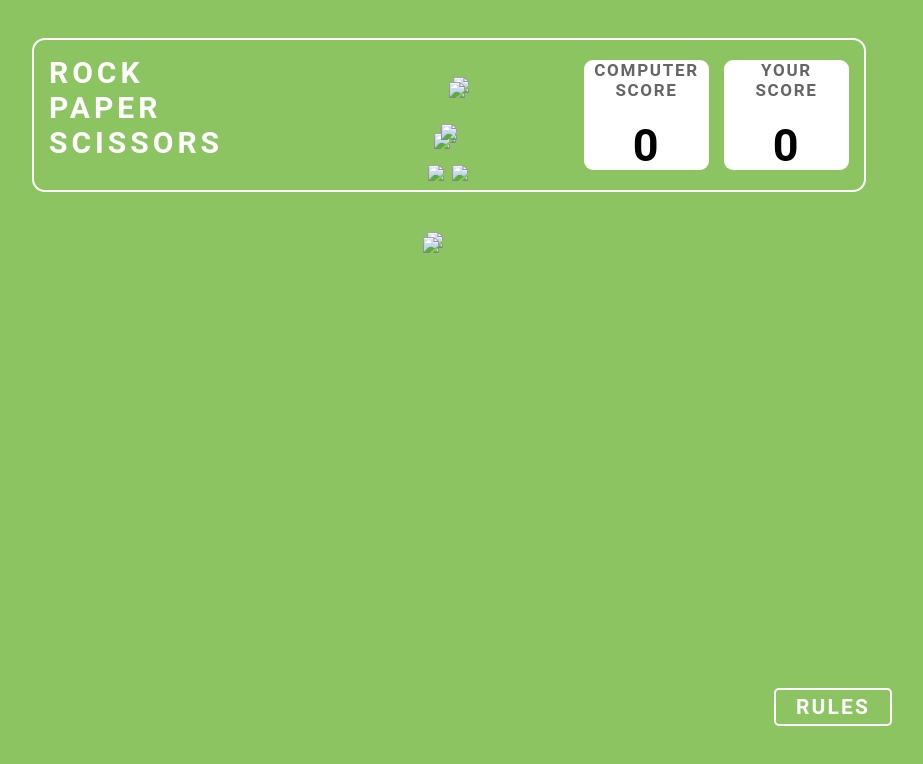
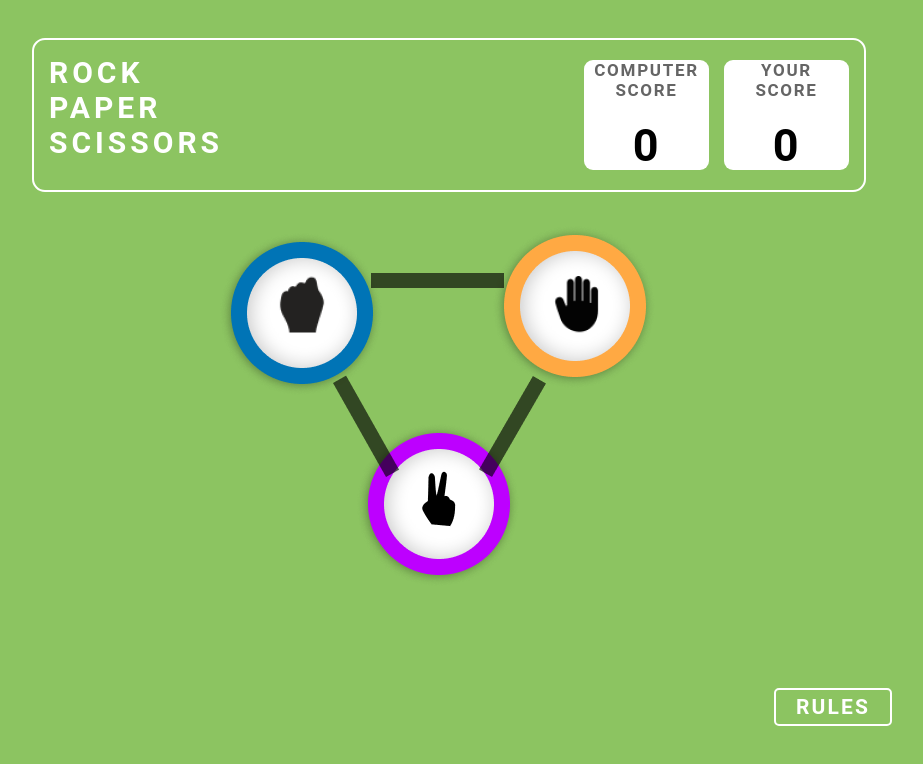
Before and after one commit to PushpaLathaGadupudi/test3, a plain HTML site: page index.html in a window 1280 px wide. Shown: the whole page, without its empty margins (191-1114 px from the left). Drawn offline with Linux system fonts and the light colour scheme.

Commit message:
Update index.html

```diff
--- a/index.html
+++ b/index.html
@@ -27,41 +27,41 @@
       <div class="insert">
         <div class="rock1">
           <img src="./images/Group 2.png" />
-          <img class="sign1" src="./images/stone.png" />
+          <img class="sign1" src="stone.png" />
         </div>
         <div class="paper1">
-          <img src="./images/Group 1.png" />
-          <img class="sign2" src="./images/paper.png" />
+          <img src="Group 1.png" />
+          <img class="sign2" src="paper.png" />
         </div>
         <div class="scissor1">
-          <img src="./images/Group 3.png" />
-          <img class="sign3" src="./images/scissors.png" />
+          <img src="Group 3.png" />
+          <img class="sign3" src="scissors.png" />
         </div>
       </div>
       <div class="first">
         <div class="rock">
-          <img class="behind" src="./images/Group 2.png" />
-          <img onclick="first('rock')" class="sign1" src="./images/stone.png" />
+          <img class="behind" src="Group 2.png" />
+          <img onclick="first('rock')" class="sign1" src="stone.png" />
         </div>
-        <div class="lines"><img class="line1" src="./images/Line 1.png" /></div>
+        <div class="lines"><img class="line1" src="Line 1.png" /></div>
         <div class="paper">
-          <img class="behind" src="./images/Group 1.png" />
-          <img onclick="first('paper')" class="sign2" src="./images/paper.png" />
+          <img class="behind" src="Group 1.png" />
+          <img onclick="first('paper')" class="sign2" src="paper.png" />
         </div>
-        <div class="lines"><img class="line3" src="./images/Line 3.png" /></div>
-        <div class="lines"><img class="line2" src="./images/Line 2.png" /></div>
+        <div class="lines"><img class="line3" src="Line 3.png" /></div>
+        <div class="lines"><img class="line2" src="Line 2.png" /></div>
         <div class="scissor">
-          <img class="behind" src="./images/Group 3.png" />
+          <img class="behind" src="Group 3.png" />
           <img
             onclick="first('scissor')"
             class="sign3"
-            src="./images/scissors.png"/>
+            src="scissors.png"/>
         </div>
       </div>
       <div class="user-win">
         <div class="user-picked">
           <div class="input-U input-U1">YOU PICKED</div>
-          <div class="bg"><img src="./images/Ellipse 4.png" /></div>
+          <div class="bg"><img src="Ellipse 4.png" /></div>
           <div class="option-U option-U1">
             <div id="option-U1"></div>
           </div>
@@ -95,7 +95,7 @@
         </div>
         <div class="comp-picked">
           <div class="inout-P input-P2">PC PICKED</div>
-          <div class="bg"><img src="./images/Ellipse 4.png" /></div>
+          <div class="bg"><img src="Ellipse 4.png" /></div>
           <div class="option-P option-P2">
             <div id="option-P2"></div>
           </div>
```
